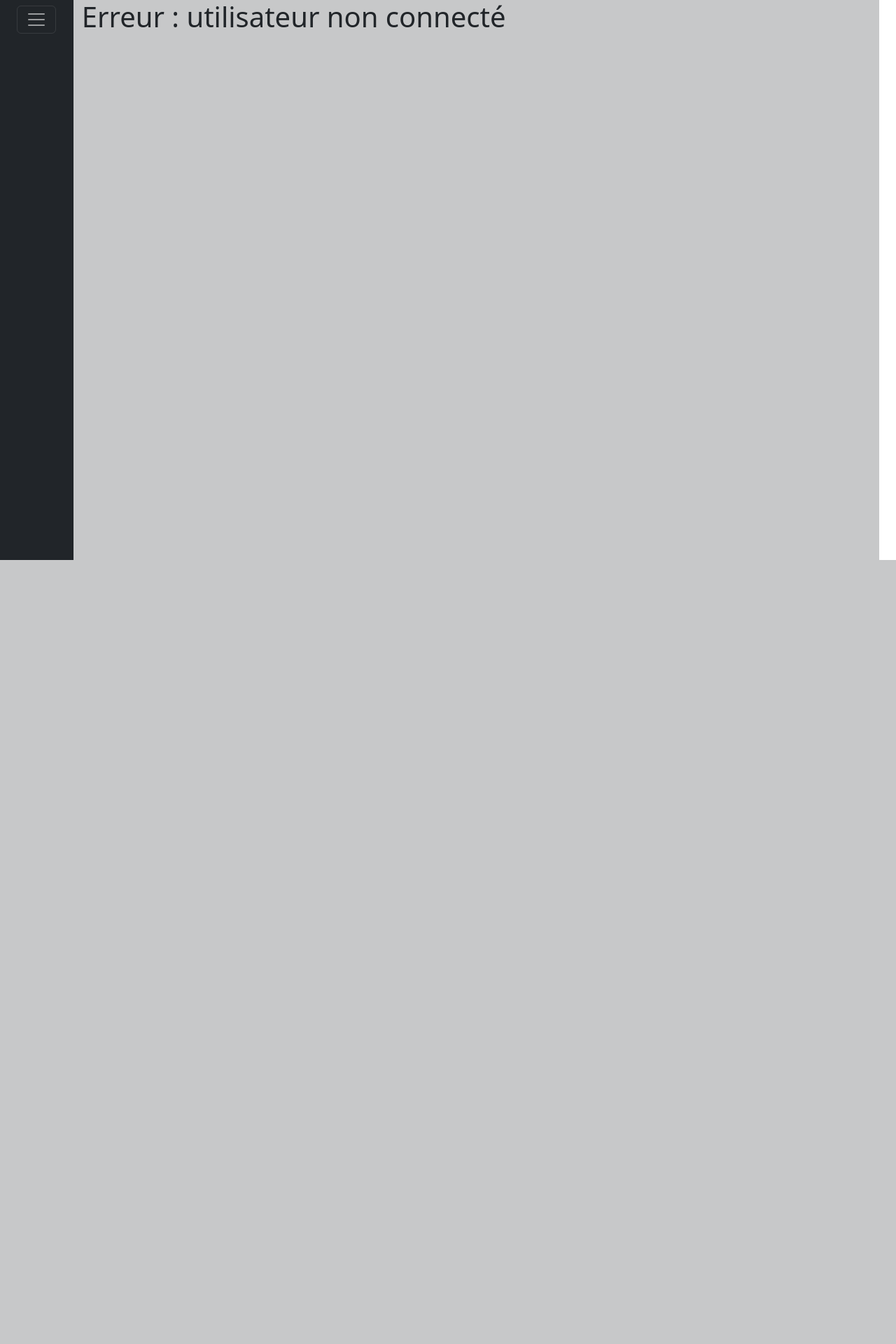
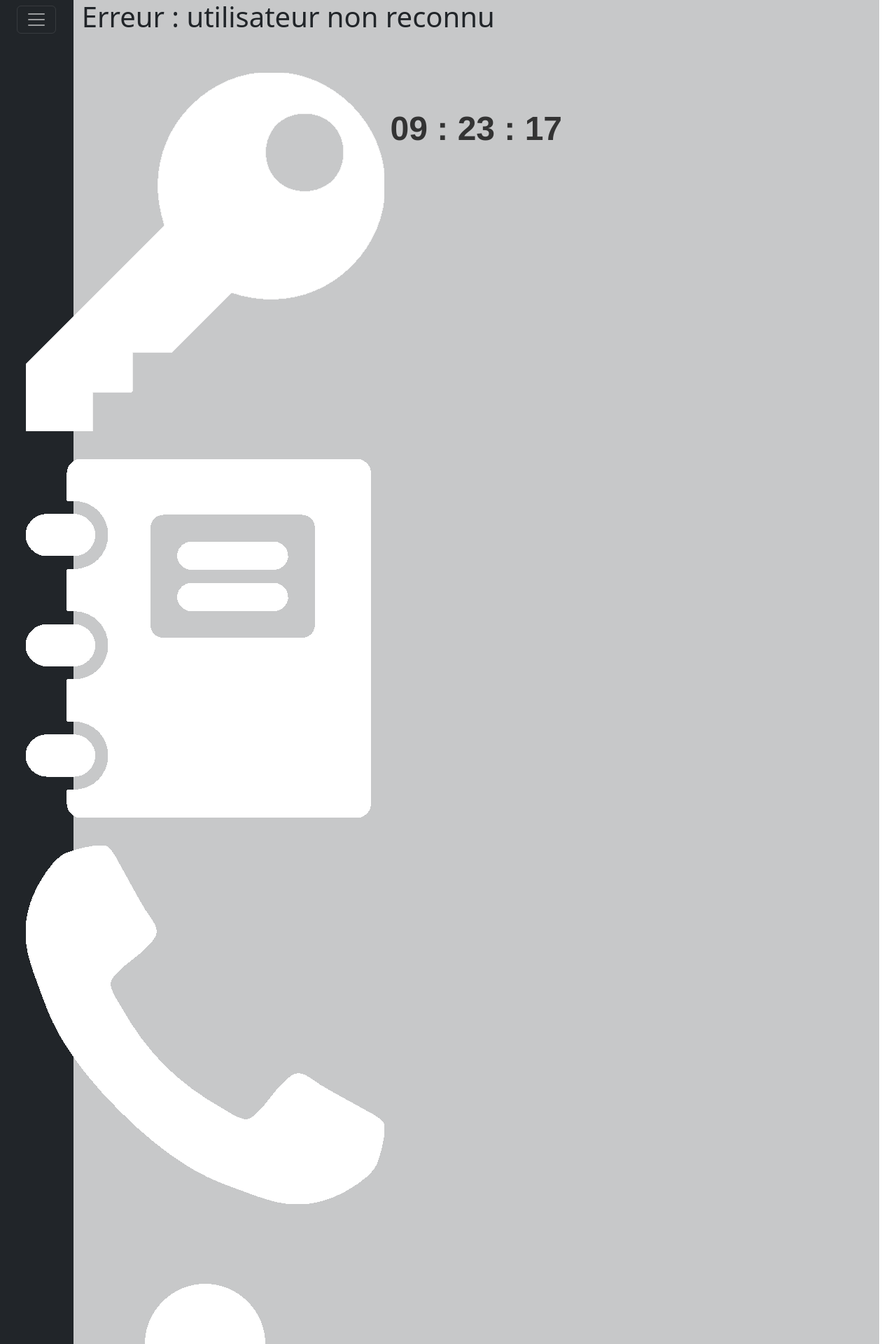
Before and after one commit to Onibagg/SAE22-Groupe7, a PHP site: page /Accueil-Intranet.php in a window 1280 px wide. Shown: the top 1920 px of the page at 70% size. Before the commit the page ends 800 px from the top, so only its background shows below. Run offline with PHP 8.4, Linux system fonts and the light colour scheme.

Commit message:
Intranet Home Page Work
+ date layout for future usage

```diff
--- a/Accueil-Intranet.php
+++ b/Accueil-Intranet.php
@@ -12,9 +12,46 @@ if (isset($_SESSION['user']) && !empty($_SESSION['user'])) {
 
     echo "<p class='text-center mt-5 display-4' >Bienvenue " . $prenom . " " . $nom . "</p>";
 } else {
-    echo "<h1>Erreur : utilisateur non connecté</h1>";
+    echo "<h1>Erreur : utilisateur non reconnu</h1>";
 }
 
 ?>
+
+<head>
+    <style>
+        /* Style pour le conteneur de l'heure */
+        .heure-container {
+            font-size: 48px;
+            text-align: center;
+            margin-top: 100px;
+            font-family: "Helvetica", sans-serif;
+            font-weight: bold;
+            color: #333;
+        }
+    </style>
+    <script>
+        function actualiserHeure() {
+            var date = new Date();
+            var heures = String(date.getHours()).padStart(2, '0');
+            var minutes = String(date.getMinutes()).padStart(2, '0');
+            var secondes = String(date.getSeconds()).padStart(2, '0');
+
+            document.getElementById("heure").innerText = heures + " : " + minutes + " : " + secondes;
+
+            setTimeout(actualiserHeure, 1000);
+        }
+
+        window.onload = function() {
+            actualiserHeure();
+        };
+    </script>
+</head>
+
+<body>
+    <div class="heure-container">
+        <span id="heure"></span>
+    </div>
+</body>
+
 </div>
 </div>
--- a/Style/intranet-navbar.css
+++ b/Style/intranet-navbar.css
@@ -1,3 +1,4 @@
 .image-navbar {
-    max-width: 60%;
+    height: 25%;
+
 }
--- a/fonctions.php
+++ b/fonctions.php
@@ -96,7 +96,7 @@ function intranet_navbar()
                         <button class="navbar-toggler" type="button" data-bs-toggle="collapse" data-bs-target="#collapsibleNavbar">
                             <span class="navbar-toggler-icon"></span>
                         </button>
-                        <div class="collapse navbar-collapse" id="collapsibleNavbar">
+                        <div class="collapse navbar-collapse show" id="collapsibleNavbar">
                             <ul class="navbar-nav">
                                 <br>
                                 <br>
```
Also changed, not shown: 2 other files.
